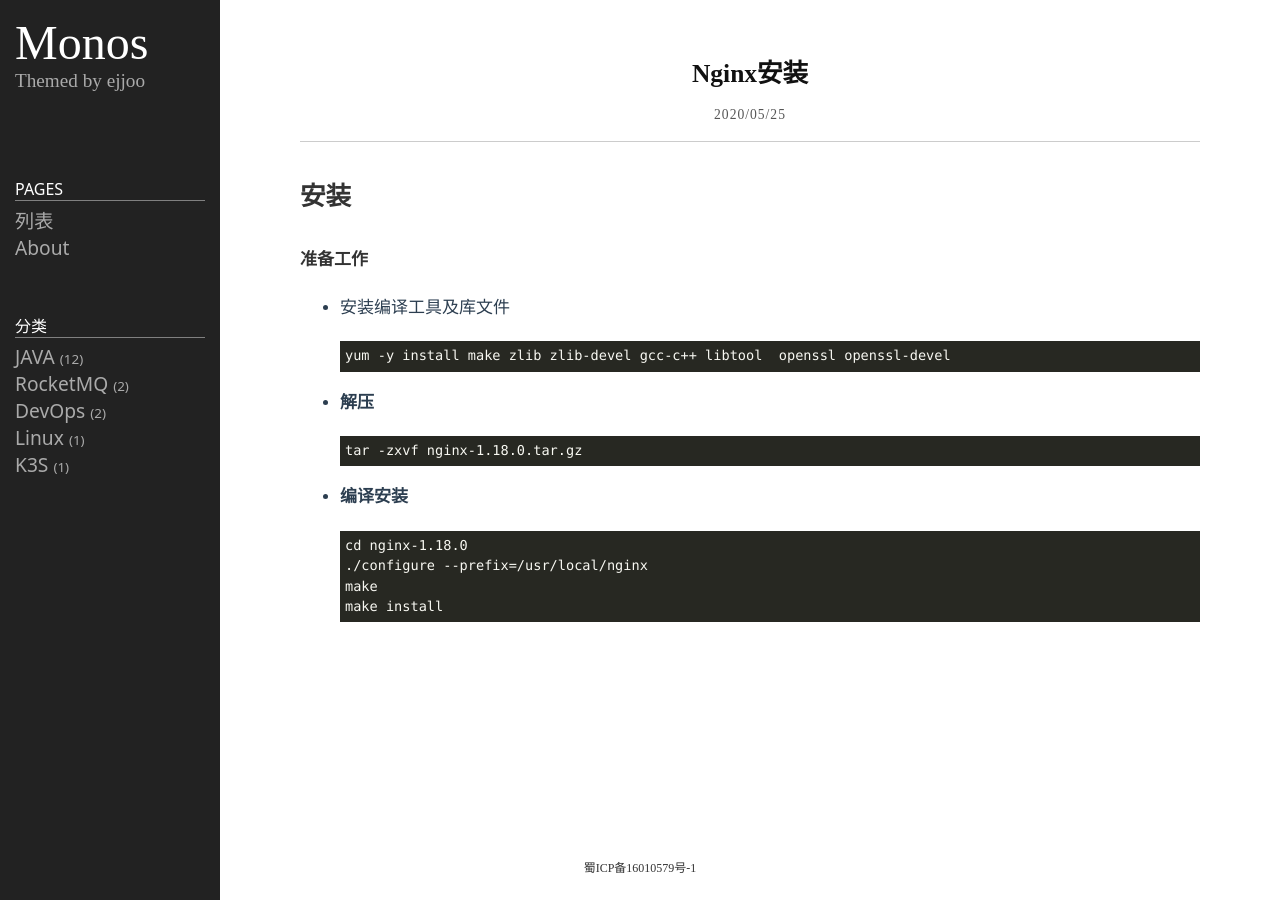
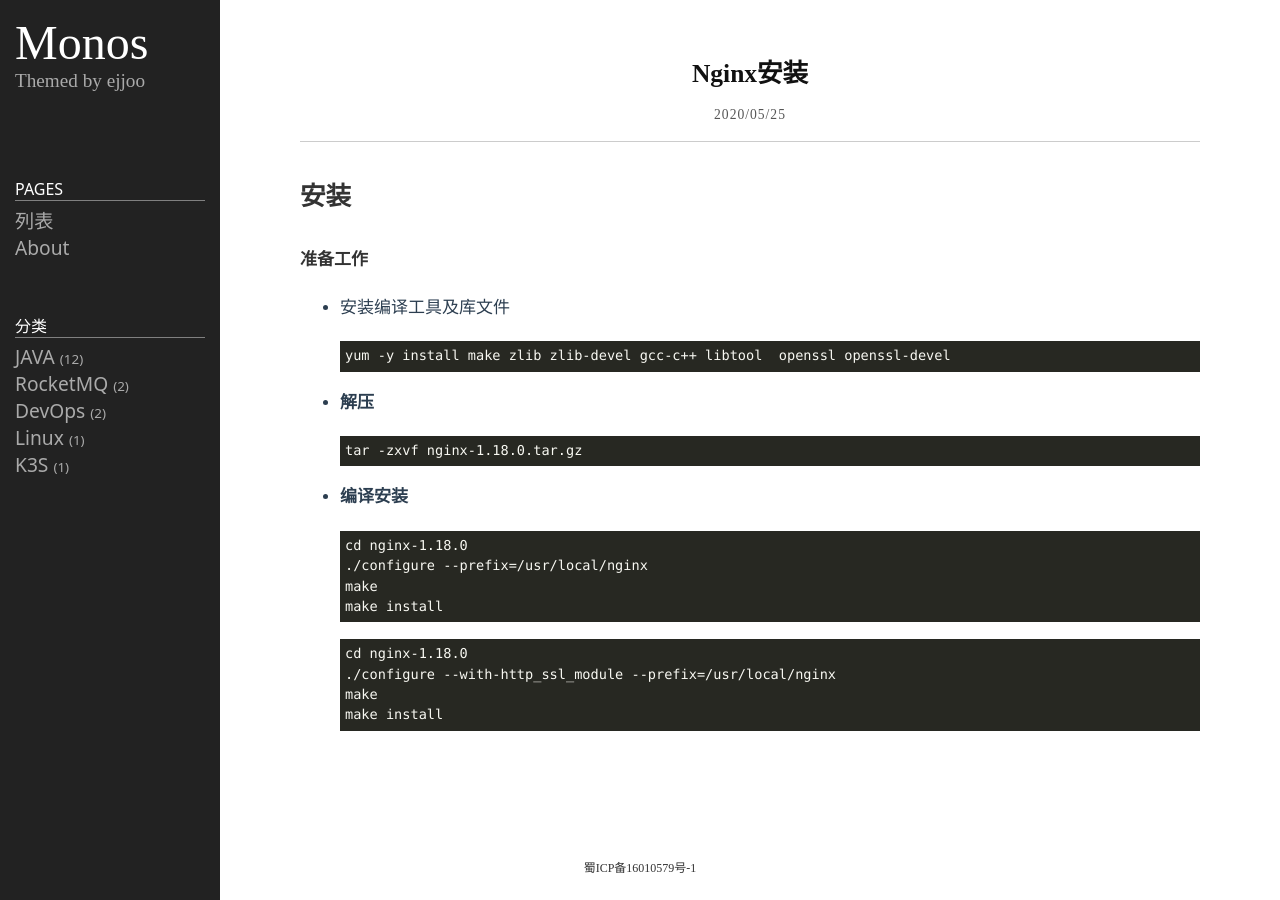
Before and after one commit to qq991347306/qq991347306.github.io, a Jekyll site: the page built from _posts/2020-05-25-Nginx.md, in a window 1280 px wide. Built offline with Jekyll 4.4.1, drawn with Linux system fonts in a browser that asks for light colours.

Commit message:
nginx ssl

````diff
--- a/_posts/2020-05-25-Nginx.md
+++ b/_posts/2020-05-25-Nginx.md
@@ -30,3 +30,11 @@
   make
   make install
   ```
+
+
+  ```
+  cd nginx-1.18.0
+  ./configure --with-http_ssl_module --prefix=/usr/local/nginx
+  make
+  make install
+  ```
````
